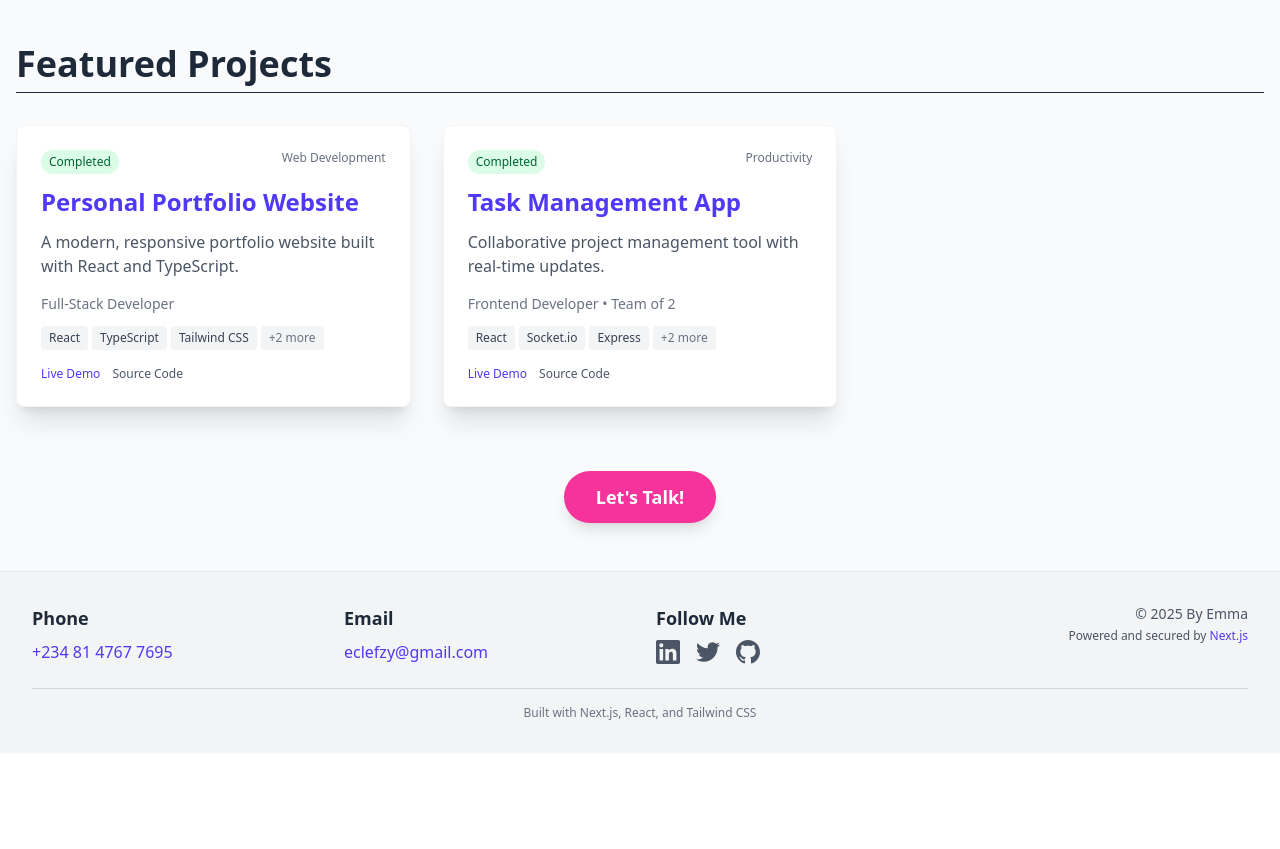
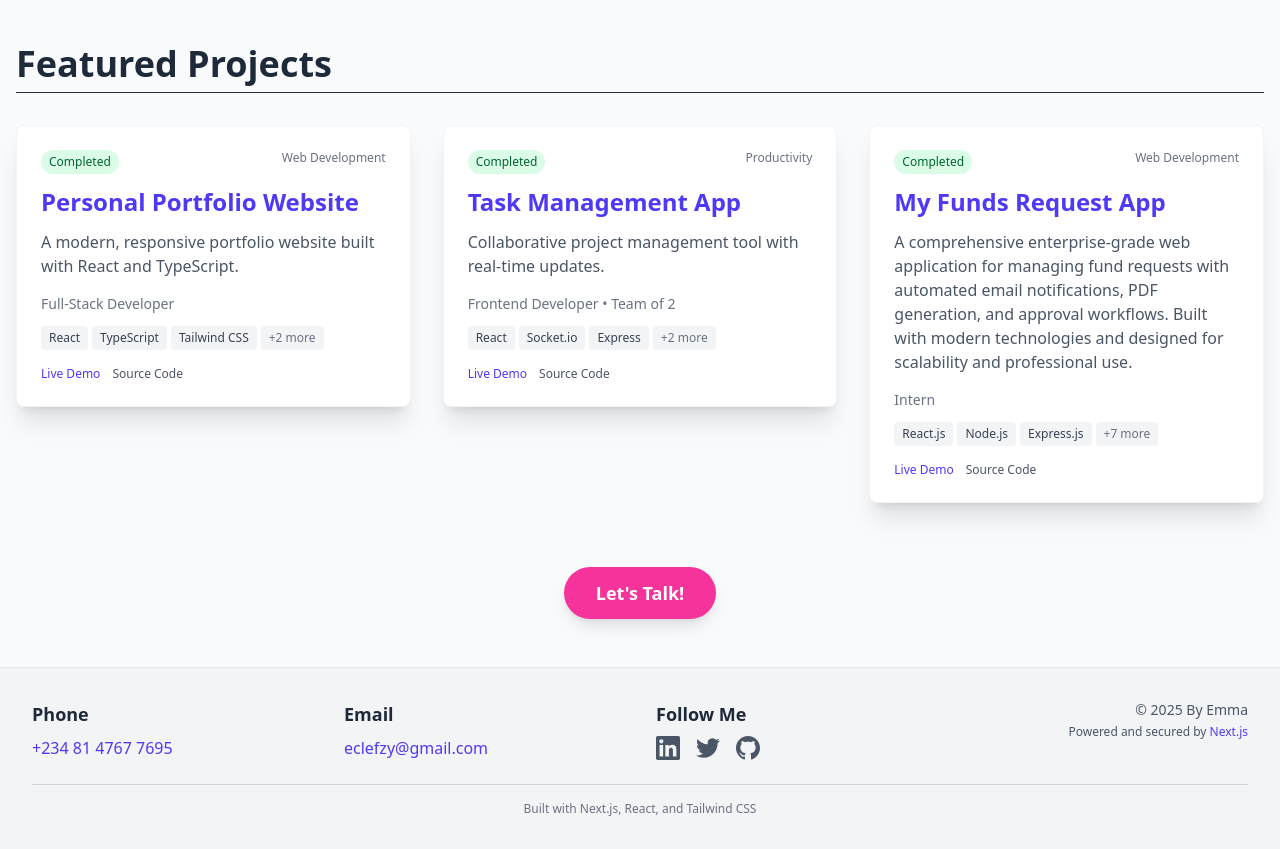
Before and after one commit to EmmaDeil/My-Portfolio-Website, a React (Vite) app: page / in a window 1280 px wide. Shown: the part 820-1669 px from the top of the page. Before the commit the page ends 1573 px from the top, so only its background shows below. Built offline with nearby package versions, Linux system fonts and the light colour scheme.

Commit message:
added the project details

```diff
--- a/src/data/projects.ts
+++ b/src/data/projects.ts
@@ -47,7 +47,7 @@ export const projects: Project[] = [
     teamSize: 3,
     demoUrl: null,
     githubUrl: "https://github.com/EmmaDeil/ecommerce-platform",
-    image: "https://via.placeholder.com/800x600/059669/ffffff?text=E-Commerce+Platform",
+    image: "/ladeilapp.png",
     featured: false
   },
   {
@@ -124,11 +124,11 @@ export const projects: Project[] = [
    status: "completed",
    category: "web-development",
    role: "Intern",
-   teamSize: 2,
-   demoUrl: "",
+   teamSize: 1,
+   demoUrl: "https://my-fund-request-app.onrender.com/",
    githubUrl: "https://github.com/EmmaDeil/My-Fund-Request-App.git",
-   image: "",
-   featured: false
+   image: "/fundrequest.png",
+   featured: true
   }
 ];
 
```
Also changed, not shown: public/fundrequest.png (added), public/ladeilapp.png (added).
